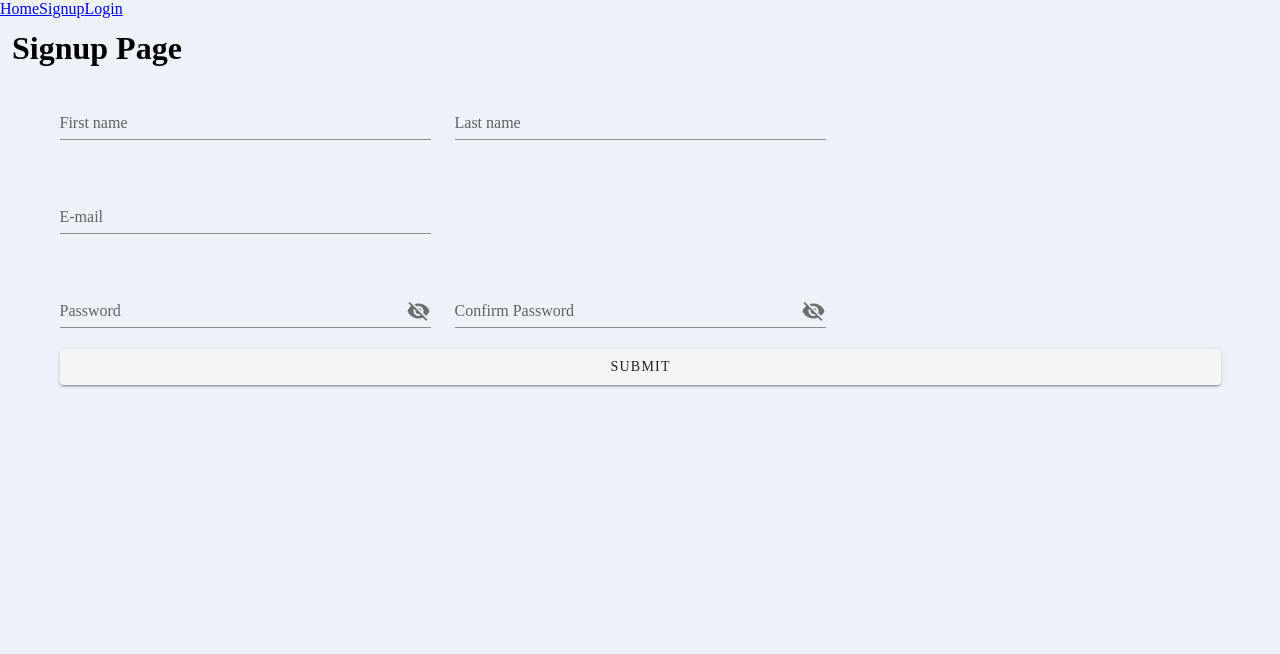
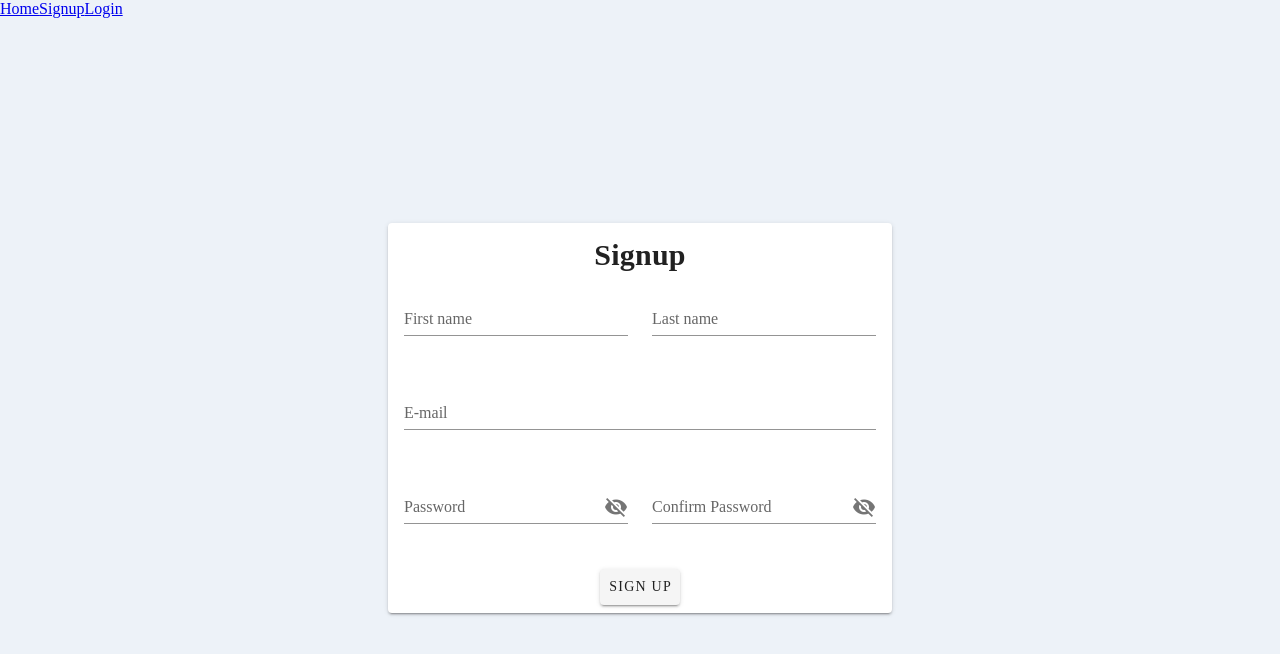
Before and after one commit to Abinithishkumarprabakaran/gallery, a Vue app: page /signup in a window 1280 px wide. Shown: the top 654 px of the page. Built offline with nearby package versions, Linux system fonts and the light colour scheme.

Commit message:
SignupPage-updated

```diff
--- a/src/credentials/SignupPage.vue
+++ b/src/credentials/SignupPage.vue
@@ -1,13 +1,18 @@
 <template>
+  <div class="signup-card">
     <v-form v-model="valid">
-    <v-container fluid class="d-flex">
-      <h1 class="justify-center">Signup Page</h1>
-    </v-container>
-    <v-container>
+      <v-card
+        class="mx-auto my-12"
+        width=""
+      >
+        <div class="card-container">
+          <v-card-title>
+            <h2>Signup</h2>
+          </v-card-title>
+          <v-card-text>
             <v-row>
               <v-col
-          cols="12"
-          md="4"
+                cols="6"
               >
                 <v-text-field
                   v-model="firstname"
@@ -18,8 +23,7 @@
               </v-col>
 
               <v-col
-          cols="12"
-          md="4"
+                cols="6"
               >
                 <v-text-field
                   v-model="lastname"
@@ -31,10 +35,7 @@
             </v-row>
 
             <v-row>
-        <v-col
-          cols="12"
-          md="4"
-        >
+              <v-col cols="12" class="text-field">
                 <v-text-field
                   v-model="email"
                   :rules="emailRules"
@@ -46,8 +47,7 @@
 
             <v-row>
               <v-col
-          cols="12"
-          md="4"
+                cols="6"
               >
                 <v-text-field
                   v-model="password"
@@ -59,10 +59,8 @@
                   @click:append="show1 = !show1"
                 ></v-text-field>
               </v-col>
-
               <v-col
-          cols="12"
-          md="4"
+                cols="6"
               >
                 <v-text-field
                   v-model="confirmPassword"
@@ -74,18 +72,22 @@
                   @click:append="show1 = !show1"
                 ></v-text-field>
               </v-col>
-
             </v-row>
 
+          </v-card-text>
+          <v-card-actions class="card-actions">
             <v-btn
               block
               elevation="2"
               @click.prevent="submitSignupForm"
             >
-        Submit
+              Sign Up
             </v-btn>
-    </v-container>
+          </v-card-actions>
+        </div>
+      </v-card>
     </v-form>
+  </div>
 </template>
 
 <script>
@@ -147,3 +149,21 @@ import axios from 'axios'
     }
   }
 </script>
+
+<style scoped>
+
+.signup-card {
+  height: 100vh;
+  display: flex;
+  align-items: center;
+  justify-content: center;
+}
+
+.card-container {
+  display: flex;
+  flex-direction: column;
+  justify-content: center;
+  align-items: center;
+}
+
+</style>
```
Also changed, not shown: src/router/router.js (+5 -4 lines). Lines whose indentation alone changed are shown as unchanged.
